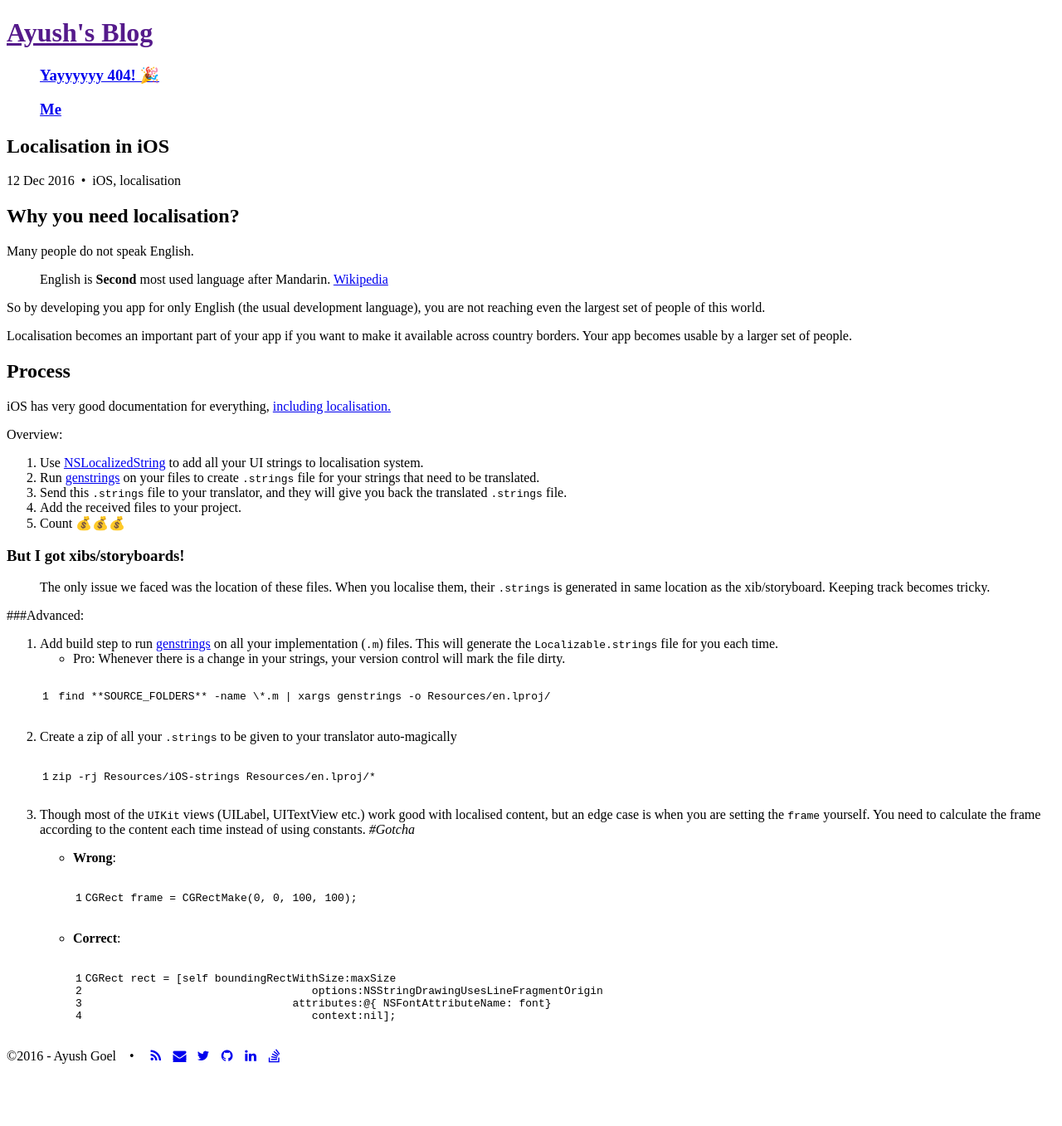
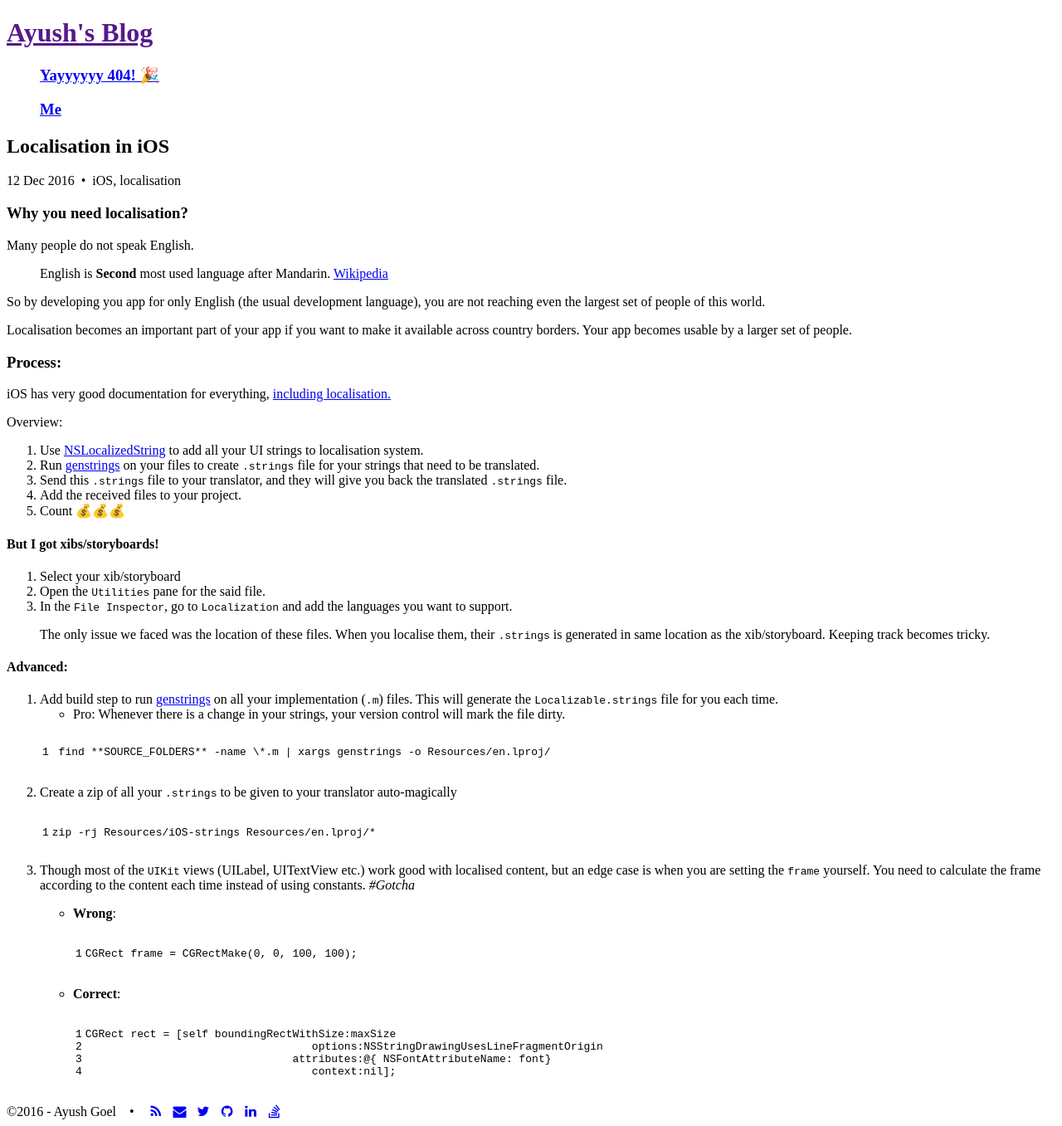
Before and after one commit to ayushgoel/ayushgoel.github.io, a Jekyll site: the page built from _posts/2016-12-12-localisation-in-ios.md, in a window 1280 px wide. Shown: the whole page at 83% size. Built offline with Jekyll 4.4.1, drawn with Linux system fonts in a browser that asks for light colours; nearby versions of some CDN libraries; before the commit the page ends 1290 px from its top, so only the background shows below that.

Commit message:
Update localisation post

```diff
--- a/_posts/2016-12-12-localisation-in-ios.md
+++ b/_posts/2016-12-12-localisation-in-ios.md
@@ -3,7 +3,7 @@ title: Localisation in iOS
 tags: iOS localisation
 ---
 
-# Why you need localisation?
+### Why you need localisation?
 
 Many people do not speak English.
 
@@ -14,7 +14,7 @@ So by developing you app for only English (the usual development language), you
 
 Localisation becomes an important part of your app if you want to make it available across country borders. Your app becomes usable by a larger set of people.
 
-# Process
+### Process:
 
 iOS has very good documentation for everything, [including localisation.](https://developer.apple.com/internationalization/)
 
@@ -26,12 +26,16 @@ Overview:
 4. Add the received files to your project.
 5. Count 💰💰💰
 
-### But I got xibs/storyboards!
+#### But I got xibs/storyboards!
+
+1. Select your xib/storyboard
+2. Open the `Utilities` pane for the said file.
+3. In the `File Inspector`, go to `Localization` and add the languages you want to support.
 
 > The only issue we faced was the location of these files.
 > When you localise them, their `.strings` is generated in same location as the xib/storyboard. Keeping track becomes tricky.
 
-###Advanced:
+#### Advanced:
 
 1. Add build step to run [genstrings][genstrings] on all your implementation (`.m`) files. This will generate the `Localizable.strings` file for you each time.
     * Pro: Whenever there is a change in your strings, your version control will mark the file dirty.
```
